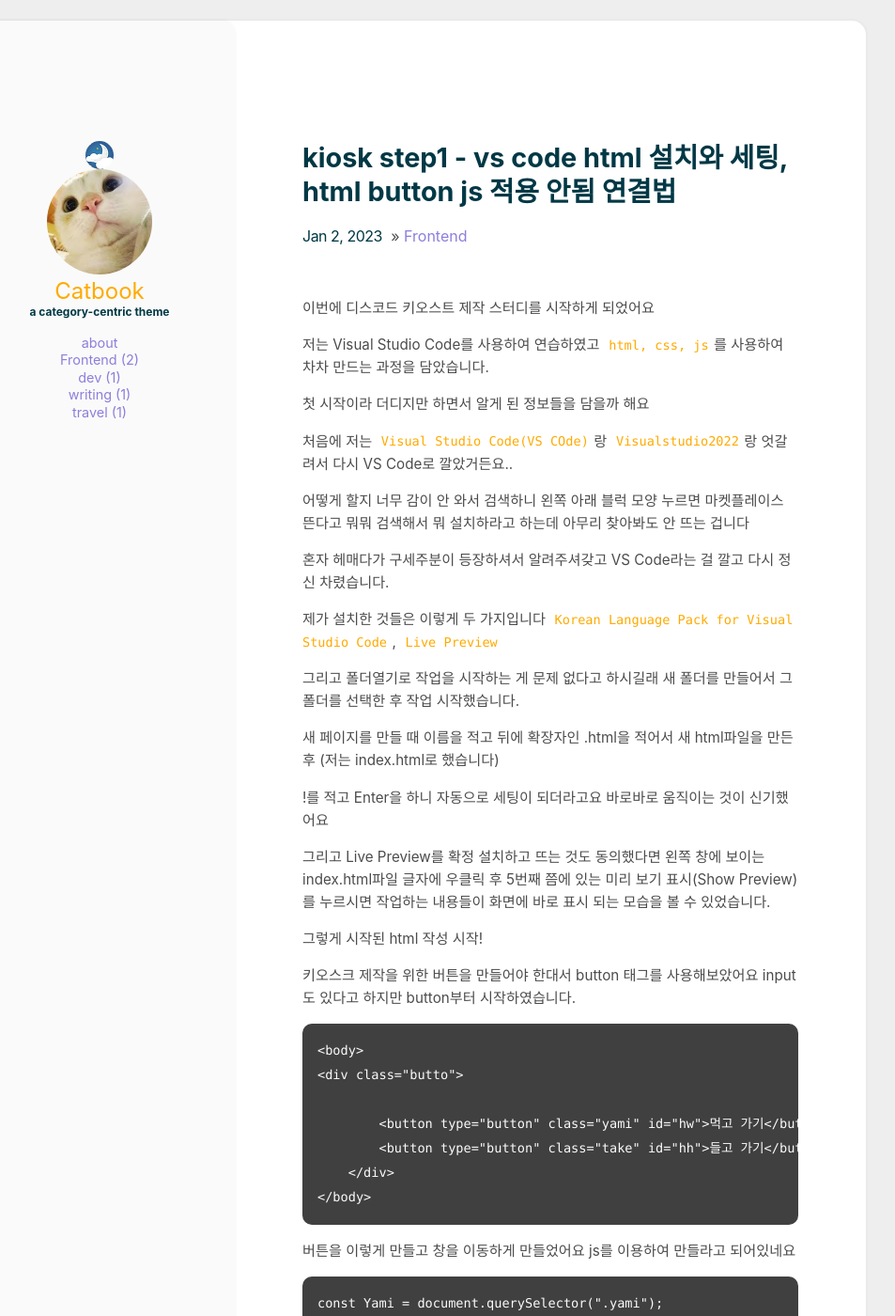
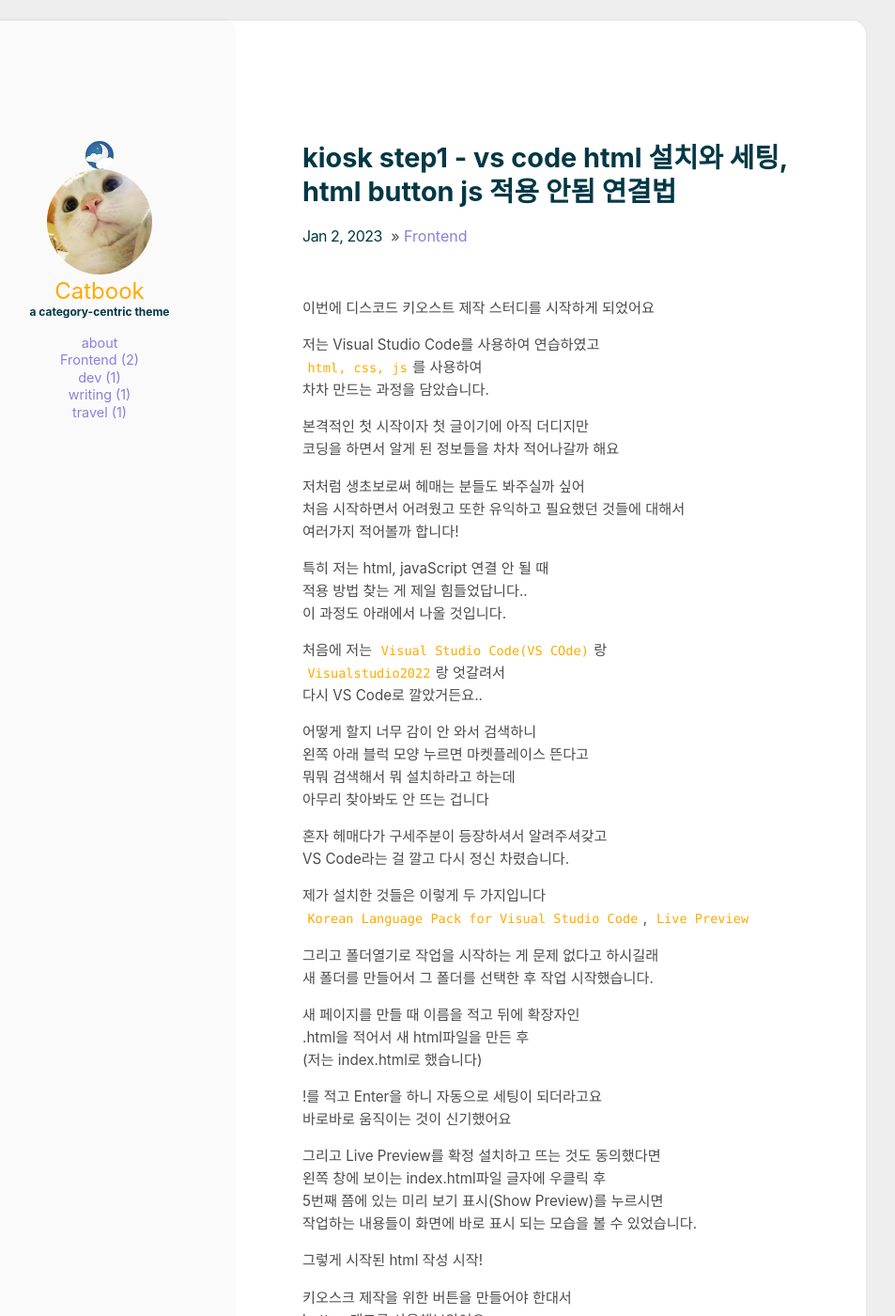
Before and after one commit to SeungYeon04/SeungYeon04.github.io, a Jekyll site: the page built from _posts/2023-01-02-kiosk1.md, in a window 1280 px wide and 1400 px high. Shown: the whole window at 94% size, without its empty margins (198-1151 px from the left). Built offline with Jekyll 4.4.1, drawn with Linux system fonts in a browser that asks for light colours; some of the changed text lies outside the part shown.

Commit message:
Update 2023-01-02-kiosk1.md

````diff
--- a/_posts/2023-01-02-kiosk1.md
+++ b/_posts/2023-01-02-kiosk1.md
@@ -4,55 +4,62 @@ categories: [Frontend]
 comments: true
 ---
 
-이번에 디스코드 키오스트 제작
-스터디를 시작하게 되었어요
+이번에 디스코드 키오스트 제작 스터디를 시작하게 되었어요<br/>
 
-저는 Visual Studio Code를 사용하여 연습하였고
-`html, css, js`를 사용하여
-차차 만드는 과정을 담았습니다.
+저는 Visual Studio Code를 사용하여 연습하였고<br/>
+`html, css, js`를 사용하여<br/>
+차차 만드는 과정을 담았습니다.<br/>
 
-첫 시작이라 더디지만
-하면서 알게 된 정보들을 담을까 해요
+본격적인 첫 시작이자 첫 글이기에 아직 더디지만<br/>
+코딩을 하면서 알게 된 정보들을 차차 적어나갈까 해요<br/>
+
+저처럼 생초보로써 헤매는 분들도 봐주실까 싶어<br/>
+처음 시작하면서 어려웠고 또한 유익하고 필요했던 것들에 대해서<br/>
+여러가지 적어볼까 합니다!<br/>
+
+특히 저는 html, javaScript 연결 안 될 때<br/>
+적용 방법 찾는 게 제일 힘들었답니다..<br/>
+이 과정도 아래에서 나올 것입니다.<br/>
 
 
-처음에 저는 `Visual Studio Code(VS COde)`랑
-`Visualstudio2022`랑 엇갈려서
-다시 VS Code로 깔았거든요..
+처음에 저는 `Visual Studio Code(VS COde)`랑<br/>
+`Visualstudio2022`랑 엇갈려서<br/>
+다시 VS Code로 깔았거든요..<br/>
 
-어떻게 할지 너무 감이 안 와서 검색하니
-왼쪽 아래 블럭 모양 누르면 마켓플레이스 뜬다고
-뭐뭐 검색해서 뭐 설치하라고 하는데
-아무리 찾아봐도 안 뜨는 겁니다
+어떻게 할지 너무 감이 안 와서 검색하니<br/>
+왼쪽 아래 블럭 모양 누르면 마켓플레이스 뜬다고<br/>
+뭐뭐 검색해서 뭐 설치하라고 하는데<br/>
+아무리 찾아봐도 안 뜨는 겁니다<br/>
 
-혼자 헤매다가 구세주분이 등장하셔서 알려주셔갖고
-VS Code라는 걸 깔고 다시 정신 차렸습니다.
+혼자 헤매다가 구세주분이 등장하셔서 알려주셔갖고<br/>
+VS Code라는 걸 깔고 다시 정신 차렸습니다.<br/>
 
 
-제가 설치한 것들은 이렇게 두 가지입니다
-`Korean Language Pack for Visual Studio Code`, `Live Preview`
+제가 설치한 것들은 이렇게 두 가지입니다<br/>
+`Korean Language Pack for Visual Studio Code`, `Live Preview`<br/>
 
-그리고 폴더열기로 작업을 시작하는 게 문제 없다고 하시길래
-새 폴더를 만들어서 그 폴더를 선택한 후 작업 시작했습니다.
+그리고 폴더열기로 작업을 시작하는 게 문제 없다고 하시길래<br/>
+새 폴더를 만들어서 그 폴더를 선택한 후 작업 시작했습니다.<br/>
 
-새 페이지를 만들 때 이름을 적고 뒤에 확장자인
-.html을 적어서 새 html파일을 만든 후
-(저는 index.html로 했습니다)
+새 페이지를 만들 때 이름을 적고 뒤에 확장자인<br/>
+.html을 적어서 새 html파일을 만든 후<br/>
+(저는 index.html로 했습니다)<br/>
 
-!를 적고 Enter을 하니 자동으로 세팅이 되더라고요
-바로바로 움직이는 것이 신기했어요
+!를 적고 Enter을 하니 자동으로 세팅이 되더라고요<br/>
+바로바로 움직이는 것이 신기했어요<br/>
 
 
-그리고 Live Preview를 확정 설치하고 뜨는 것도 동의했다면
-왼쪽 창에 보이는 index.html파일 글자에 우클릭 후
-5번째 쯤에 있는 미리 보기 표시(Show Preview)를 누르시면
-작업하는 내용들이 화면에 바로 표시 되는 모습을 볼 수 있었습니다.
+그리고 Live Preview를 확정 설치하고 뜨는 것도 동의했다면<br/>
+왼쪽 창에 보이는 index.html파일 글자에 우클릭 후<br/>
+5번째 쯤에 있는 미리 보기 표시(Show Preview)를 누르시면<br/>
+작업하는 내용들이 화면에 바로 표시 되는 모습을 볼 수 있었습니다.<br/>
 
 
-그렇게 시작된 html 작성 시작!
+그렇게 시작된 html 작성 시작!<br/>
 
-키오스크 제작을 위한 버튼을 만들어야 한대서
-button 태그를 사용해보았어요
-input도 있다고 하지만 button부터 시작하였습니다.
+키오스크 제작을 위한 버튼을 만들어야 한대서<br/>
+button 태그를 사용해보았어요<br/>
+input도 있다고 하지만 button부터 시작하였습니다.<br/>
 
 
 
@@ -67,8 +74,9 @@ input도 있다고 하지만 button부터 시작하였습니다.
 ```
 
 
-버튼을 이렇게 만들고 창을 이동하게 만들었어요
-js를 이용하여 만들라고 되어있네요
+버튼을 이렇게 만들고 창을 이동하게 만들었어요<br/>
+js를 이용하여 만들라고 되어있네요<br/>
+<br/>
 
 ```
 const Yami = document.querySelector(".yami");
@@ -86,25 +94,25 @@ function moveToOrder() {
 
 ```
 
-사실 언어를 생 모르는 판이라
-배껴서 적으며 이해하려고 노력했어요!
+사실 언어를 생 모르는 판이라<br/>
+배껴서 적으며 이해하려고 노력했어요!<br/>
 
-그래도 확신이 든 부분은 함수를 이용해서
-``location.href = "./order.html";``
-이 페이지를 이동하는 메서드를 쓴다는 점이다.
+그래도 확신이 든 부분은 함수를 이용해서<br/>
+``location.href = "./order.html";``<br/>
+이 페이지를 이동하는 메서드를 쓴다는 점이다.<br/>
 
-확인하니 ``document.querySelector(".class/#id")``
-이건 js에서 요소를 선택하는 선택자고
-``click``이란 이벤트로 order.htm로 이동하게 해주는 게
-``eventListener``라는 겁니다.
+확인하니 ``document.querySelector(".class/#id")``<br/>
+이건 js에서 요소를 선택하는 선택자고<br/>
+``click``이란 이벤트로 order.htm로 이동하게 해주는 게<br/>
+``eventListener``라는 겁니다.<br/>
 
 
-그렇게 버튼을 눌러보니
-어.. 이동이 안 되더라고요
-"./order.html" 문제인가 해서
-order.html도 만들어봤는데 아니더라고요ㅋㅋ
-
-그래서 찾아보다가 강의로 알게된 것!
+그렇게 버튼을 눌러보니<br/>
+어.. 이동이 안 되더라고요<br/>
+"./order.html" 문제인가 해서<br/>
+order.html도 만들어봤는데 아니더라고요ㅋㅋ<br/>
+<br/>
+그래서 찾아보다가 강의로 알게된 것!<br/>
 
 
 ```
@@ -118,26 +126,26 @@ order.html도 만들어봤는데 아니더라고요ㅋㅋ
 </body>
 ```
 
-이런 식으로 해서 html과 js 코드를 연결 시켜주어야 한다는 것입니다.
+이런 식으로 해서 html과 js 코드를 연결 시켜주어야 한다는 것입니다.<br/>
 
-`<script>` 이 태그가 js코드를
-여기 html 문서에서 적을 거라고 하는 말인데요
+`<script>` 이 태그가 js코드를<br/>
+여기 html 문서에서 적을 거라고 하는 말인데요<br/>
 
-저는 html코드창과 js코드창을 따로 만들 거거든요
-깔끔한 연습을 위해서..
+저는 html코드창과 js코드창을 따로 만들 거거든요<br/>
+깔끔한 연습을 위해서..<br/>
 
-``<script src="./ciosc.js"> </script>``
-이런 식으로 적으니 html에 js에 작성한 게 적용이 되더라고요
-제 js문서 이름이 ciosc.js이니
-다른 분들은 정하신 이름에 맞춰 연결하심 될 것 같아요.
-
+``<script src="./ciosc.js"> </script>``<br/>
+이런 식으로 적으니 html에 js에 작성한 게 적용이 되더라고요<br/>
+제 js문서 이름이 ciosc.js이니<br/>
+다른 분들은 정하신 이름에 맞춰 연결하심 될 것 같아요.<br/>
+<br/>
 
 ```
 <div class="butto">
         <button onclick="location.replace('order.html');">B로 이동</button>
 </div>
 ```
-js없이 이런 식으로 해도 적용은 되더라요
-그래도 html 코드 길어지게 연습하는 것보단
-이런 것도 해봐야지 하면서
-성공한 것에 대해 좋다고 생각하고 있습니다.
+js없이 이런 식으로 해도 적용은 되더라요<br/>
+그래도 html 코드 길어지게 연습하는 것보단<br/>
+이런 것도 해봐야지 하면서<br/>
+성공한 것에 대해 좋다고 생각하고 있습니다.<br/>
````
